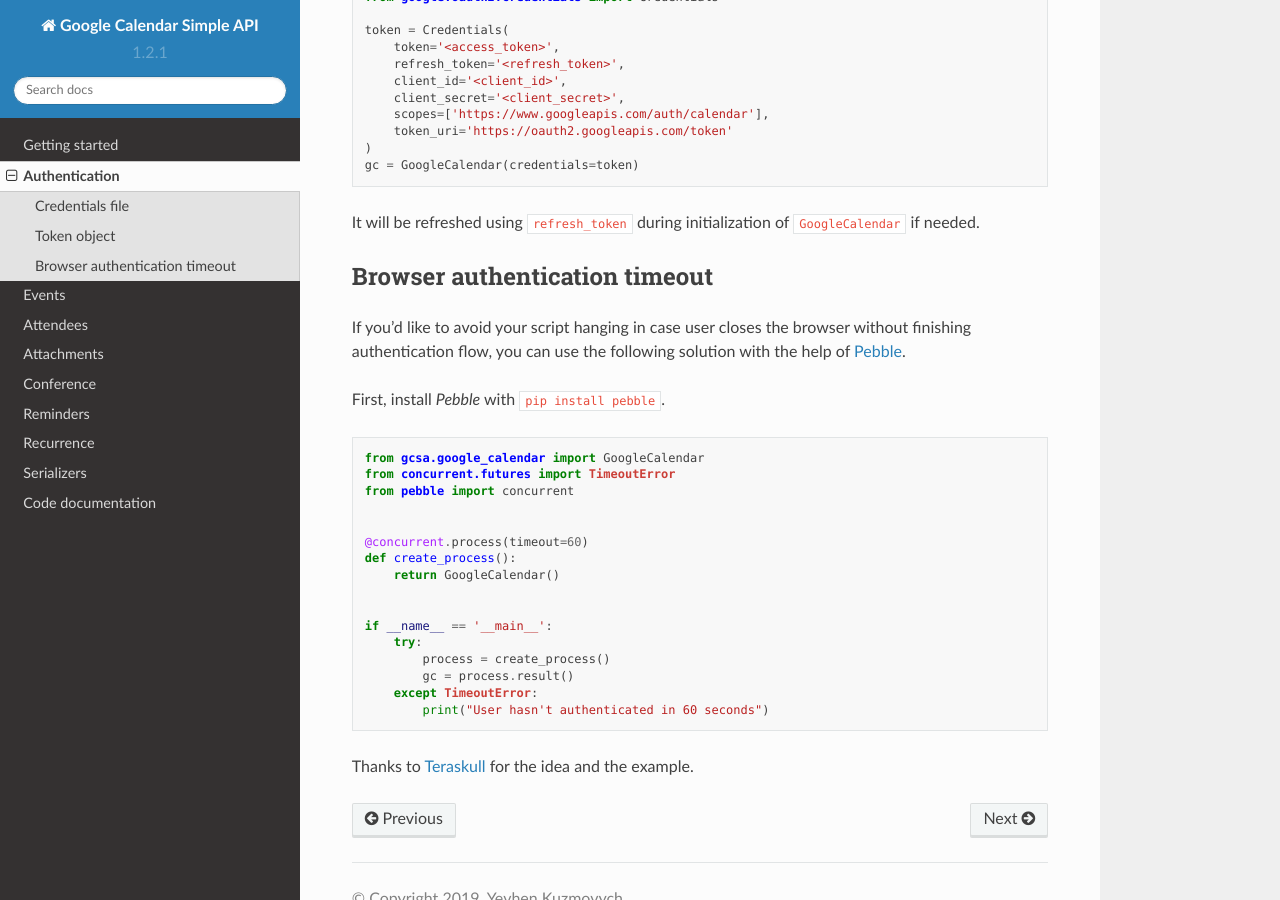
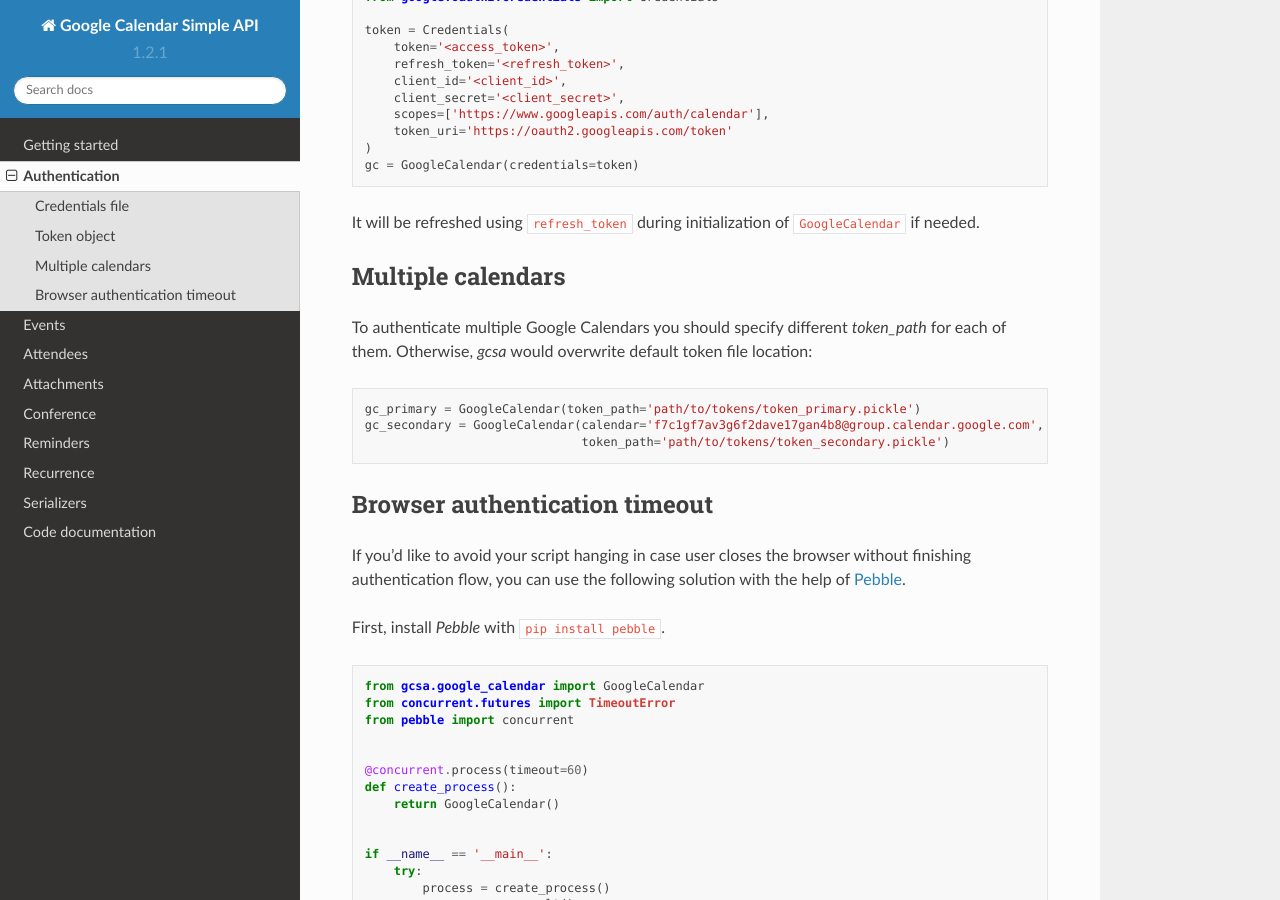
Before and after one commit to kuzmoyev/google-calendar-simple-api, a Sphinx documentation site: the page built from docs/source/authentication.rst, in a window 1280 px wide and 900 px high, scrolled down 1240 px. Built offline with Sphinx 7.4.7 and the Read the Docs theme 2.0.0, drawn with Linux system fonts in a browser that asks for light colours; pages that are not in the unit, such as notebooks, are missing from menus.

Commit message:
Add multiple calendars authentication in docs
closes #96

```diff
--- a/docs/source/authentication.rst
+++ b/docs/source/authentication.rst
@@ -70,6 +70,18 @@
 It will be refreshed using ``refresh_token`` during initialization of ``GoogleCalendar`` if needed.
 
 
+Multiple calendars
+------------------
+To authenticate multiple Google Calendars you should specify different `token_path` for each of them. Otherwise,
+`gcsa` would overwrite default token file location:
+
+.. code-block:: python
+
+    gc_primary = GoogleCalendar(token_path='path/to/tokens/token_primary.pickle')
+    gc_secondary = GoogleCalendar(calendar='f7c1gf7av3g6f2dave17gan4b8@group.calendar.google.com',
+                                  token_path='path/to/tokens/token_secondary.pickle')
+
+
 Browser authentication timeout
 ------------------------------
 
```
